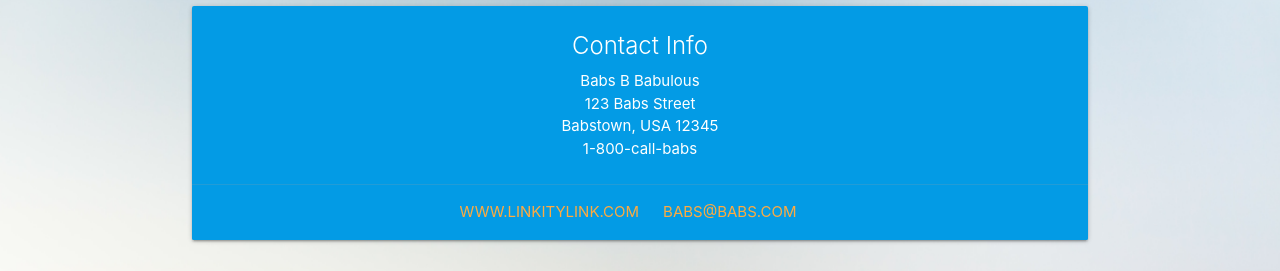
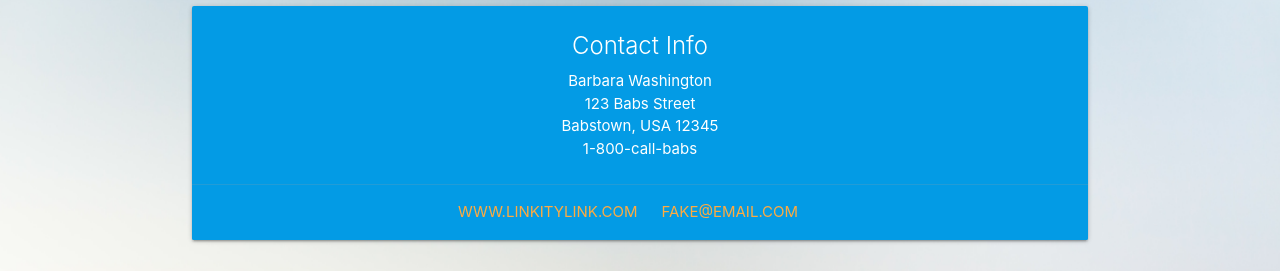
Before and after one commit to SilverBright/bucketlist-app-client, a React (Create React App) app: page /contact in a window 1280 px wide. Shown: the part 132-403 px from the top of the page. Built offline with nearby package versions, Linux system fonts and the light colour scheme.

Commit message:
delete comments and unused code

```diff
--- a/src/components/About.js
+++ b/src/components/About.js
@@ -4,7 +4,7 @@ const About = () => {
   return (
     <div className="container">
       <h3 className="center">About</h3>
-      <h5>This is my wild and wacky bucketlist.</h5>
+      <h5>This is my wild and wacky bucketlist app.</h5>
     </div>
   )
 }
--- a/src/components/AddIdea.js
+++ b/src/components/AddIdea.js
@@ -41,8 +41,7 @@ class AddIdea extends Component {
               value={this.state.body}
               onChange={this.handleChange}
               placeholder="add an item to your bucketlist"
-            />
-            <br/>
+            /><br/>
           <button class="waves-effect waves-light btn green">click to add your idea</button>
         </div>
       </form>
--- a/src/components/Contact.js
+++ b/src/components/Contact.js
@@ -9,14 +9,14 @@ const Contact = () => {
           <div class="card light-blue darken-1">
             <div class="card-content white-text">
             <span class="card-title">Contact Info</span>
-              <p>Babs B Babulous</p>
+              <p>Barbara Washington</p>
               <p>123 Babs Street</p>
               <p>Babstown, USA 12345</p>
               <p>1-800-call-babs</p>
             </div>
             <div class="card-action">
               <a href="#">www.linkitylink.com</a>
-              <a href="#">babs@babs.com</a>
+              <a href="#">fake@email.com</a>
             </div>
           </div>
         </div>
--- a/src/components/Ideas.js
+++ b/src/components/Ideas.js
@@ -30,8 +30,7 @@ render() {
     <div className="bucketlist card" key={idea.id}>
       <img src={ Target } alt="target"/>
         <div className="card-content-small">
-          <span className="card-title blue-text text-darken-2">{ idea.body }</span>
-        <br/>
+          <span className="card-title blue-text text-darken-2">{ idea.body }</span><br/>
         <button class="waves-effect waves-light btn-small red"onClick={() => this.props.deleteIdea(idea.id)}>click to complete</button>
       </div>
     </div>
```
